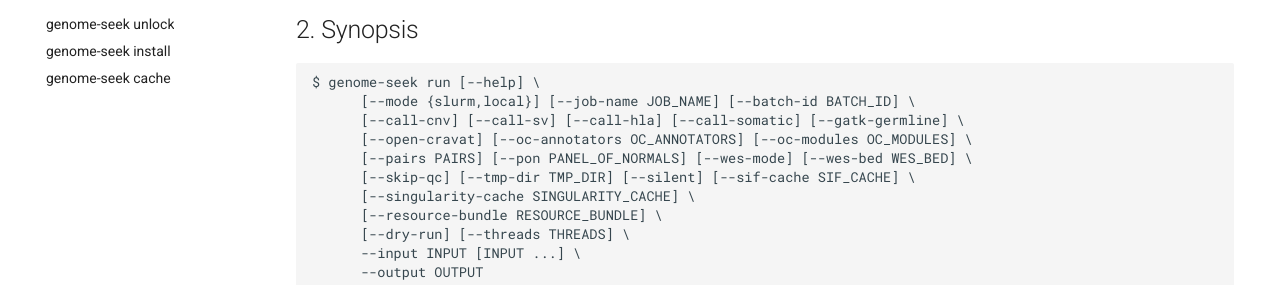
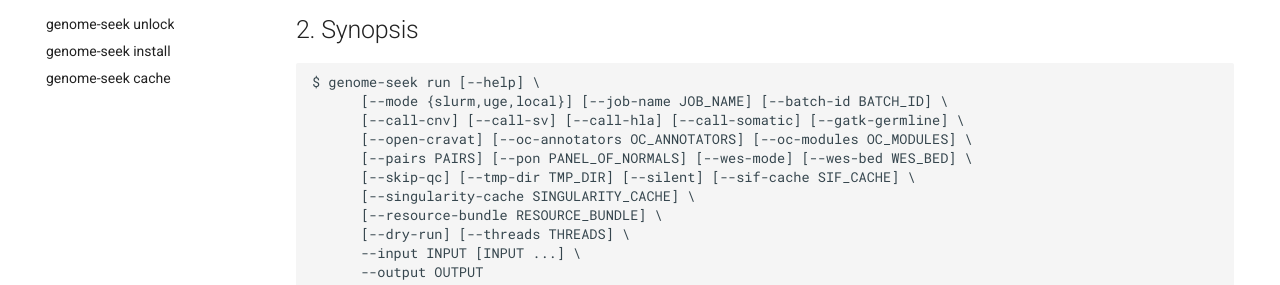
Before and after one commit to OpenOmics/genome-seek, an MkDocs documentation site: the page built from docs/usage/run.md, in a window 1280 px wide and 900 px high. Shown: the part 467-752 px from the top of the window. Built offline with MkDocs 1.6.1 and Material for MkDocs 9.7.7, drawn with Linux system fonts in a browser that asks for light colours; comment, search, counter and statistics services are not loaded; the version menu is left out; some of the changed text lies outside the part shown.

Commit message:
Adding enumeration type uge for mode of execution.

````diff
--- a/docs/usage/run.md
+++ b/docs/usage/run.md
@@ -10,7 +10,7 @@ Setting up the genome-seek pipeline is fast and easy! In its most basic form, <c
 ## 2. Synopsis
 ```text
 $ genome-seek run [--help] \
-      [--mode {slurm,local}] [--job-name JOB_NAME] [--batch-id BATCH_ID] \
+      [--mode {slurm,uge,local}] [--job-name JOB_NAME] [--batch-id BATCH_ID] \
       [--call-cnv] [--call-sv] [--call-hla] [--call-somatic] [--gatk-germline] \
       [--open-cravat] [--oc-annotators OC_ANNOTATORS] [--oc-modules OC_MODULES] \
       [--pairs PAIRS] [--pon PANEL_OF_NORMALS] [--wes-mode] [--wes-bed WES_BED] \
@@ -172,7 +172,7 @@ Each of the following arguments are optional, and do not need to be provided.
 > *type: VCF.gz file*
 > *default: None*
 >
-> A VCF file of containing sites observed in normal tissue. Normal in this context refers to samples derived from healthy tissue that is NOT believed to have any somatic alterations. By default, the pipeline will use a PON included with its resource bundle. You can provide your own PON with this option. The PON should be gzipped, AND there should be a tabix index for the PON in the same directory.
+> A VCF file of containing sites observed in normal tissue. Normal in this context refers to samples derived from healthy tissue that is NOT believed to have any somatic alterations. By default, the pipeline will use a PON included with its resource bundle. You can provide your own PON with this option. The PON should be gzipped **and** there should be a tabix index for the PON in the same directory.
 >
 > ***Example:*** `--pon 1000g_pon.hg38.vcf.gz`
 
@@ -223,15 +223,18 @@ Each of the following arguments are optional, and do not need to be provided.
 > ***Example:*** `--silent`
 
 ---
-  `--mode {slurm,local}`
+  `--mode {slurm,uge,local}`
 > **Execution Method.**
-> *type: string*
+> *type: enum*
 > *default: slurm*
 >
 > Execution Method. Defines the mode or method of execution. Vaild mode options include: slurm or local.
 >
 > ***slurm***
 > The slurm execution method will submit jobs to the [SLURM workload manager](https://slurm.schedmd.com/). It is recommended running genome-seek in this mode as execution will be significantly faster in a distributed environment. This is the default mode of execution.
+>
+> ***uge***
+> The ueg execution method will submit jobs to the [Univa Grid Engine](https://en.wikipedia.org/wiki/Univa_Grid_Engine). This method will submit jobs to a cluster using qsub. Please set the mode to uge when running the pipeline on LOCUS.
 >
 > ***local***
 > Local executions will run serially on compute instance. This is useful for testing, debugging, or when a users does not have access to a high performance computing environment. If this option is not provided, it will default to a local execution mode.
@@ -286,7 +289,6 @@ Each of the following arguments are optional, and do not need to be provided.
 >
 > ***Example:*** `--threads 12`
 
-
 ---
   `--tmp-dir TMP_DIR`
 > **Max number of threads for each process.**
````
